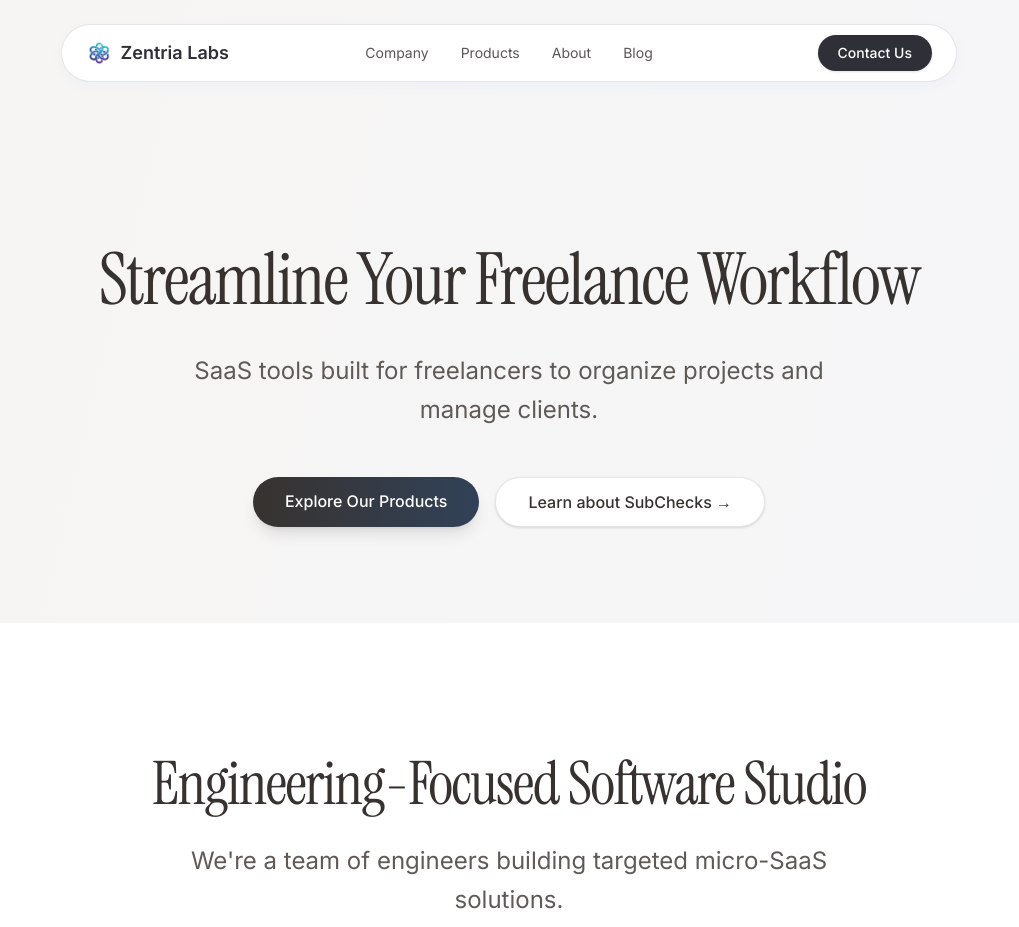
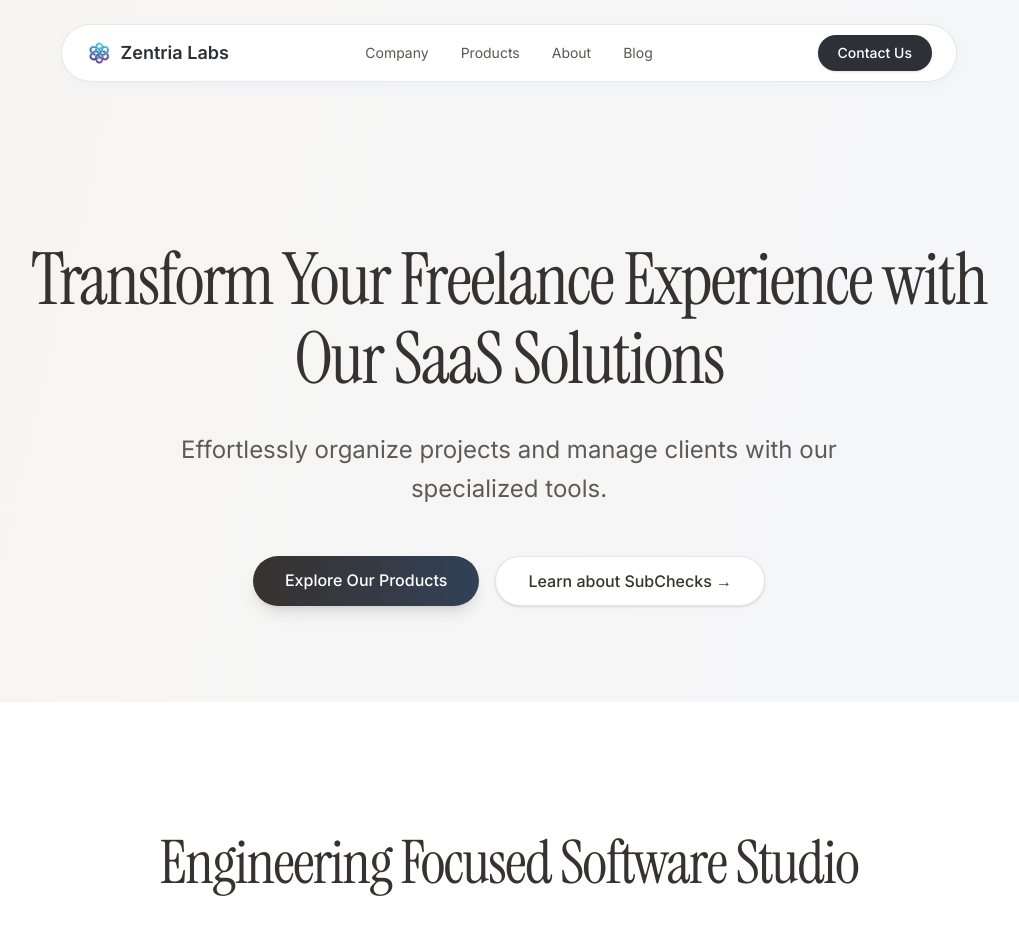
Before and after one commit to AkithaRandira/connex-landing, a Next.js app: page / in a window 1280 px wide. Shown: the top 927 px of the page, without its empty margins (131-1150 px from the left). Built offline with nearby package versions, Linux system fonts and the light colour scheme.

Commit message:
Small changes

```diff
--- a/components/about-section.tsx
+++ b/components/about-section.tsx
@@ -18,7 +18,7 @@ export default function AboutSection() {
 
         {/* Headline */}
         <h2 className="text-3xl sm:text-4xl md:text-5xl lg:text-6xl font-light tracking-tight leading-[1.1] text-[#37322F] font-serif">
-          Engineering-Focused Software Studio
+          Engineering Focused Software Studio
         </h2>
 
         {/* Subheading */}
--- a/components/hero-section.tsx
+++ b/components/hero-section.tsx
@@ -7,12 +7,12 @@ export default function HeroSection() {
 
         {/* Headline */}
         <h1 className="text-4xl sm:text-6xl md:text-7xl font-light tracking-tight leading-[1.1] text-[#37322F] font-serif">
-          Streamline Your Freelance Workflow
+          Transform Your Freelance Experience with Our SaaS Solutions
         </h1>
 
         {/* Subheading */}
         <p className="max-w-2xl text-lg sm:text-xl md:text-2xl text-[#605A57] leading-relaxed font-normal">
-          SaaS tools built for freelancers to organize projects and manage clients.
+          Effortlessly organize projects and manage clients with our specialized tools.
           <br className="hidden sm:block" />
 
         </p>
```
